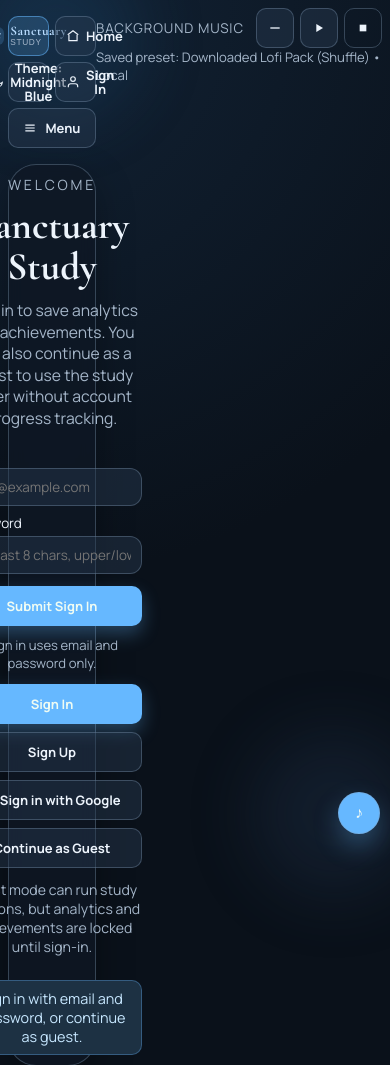
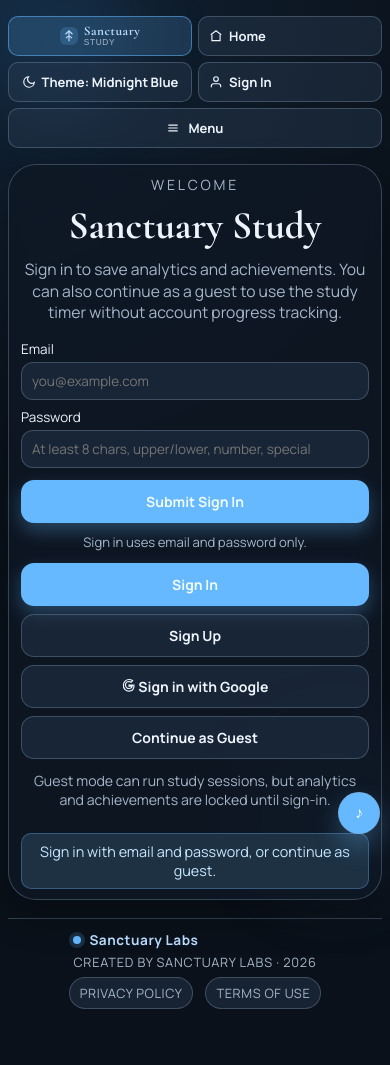
Before and after one commit to TOLearnsCode/Sanctuary-Study, a website: page index.html in a window 390 px wide. Shown: the top 1065 px of the page. After the commit the page ends 1029 px from the top, so only its background shows below. Drawn offline with nearby package versions, Linux system fonts and the light colour scheme; no server answers.

Commit message:
fix: restore music dock hidden state, fix mobile navbar layout, tighten Firestore security rules
- Restore .music-dock display:none that was incorrectly removed during dead CSS cleanup
- Fix 761-768px breakpoint gap where mobile toggle showed but column layout didn't
- Add 2-column grid for top-left-controls in portrait mode (was only at ≤430px)
- Add text truncation on .home-nav-btn and .theme-toggle to prevent overflow
- Narrow button selector in portrait breakpoint to avoid styling non-navbar buttons
- Tighten Firestore rules: owner-only access, field count limits, schema validation

```diff
--- a/style.css
+++ b/style.css
@@ -517,6 +517,9 @@
   gap: 8px;
   cursor: pointer;
   transition: transform 0.16s ease, background-color 0.2s ease;
+  overflow: hidden;
+  text-overflow: ellipsis;
+  white-space: nowrap;
 }
 
 .home-nav-btn:hover {
@@ -538,6 +541,9 @@
   gap: 10px;
   cursor: pointer;
   transition: transform 0.16s ease, background-color 0.2s ease;
+  overflow: hidden;
+  text-overflow: ellipsis;
+  white-space: nowrap;
 }
 
 .theme-toggle:hover {
@@ -3093,8 +3099,10 @@
   color: var(--text);
 }
 
-/* Music dock is hidden by default via the .hidden class in HTML.
-   JS removes .hidden when the dock should be visible. */
+/* Music dock is intentionally hidden; music controls live in the FAB popup. */
+.music-dock {
+  display: none !important;
+}
 
 .music-dock-head {
   display: flex;
@@ -3513,7 +3521,7 @@
   }
 }
 
-@media (max-width: 760px) {
+@media (max-width: 768px) and (orientation: portrait) {
   body {
     padding: 12px 10px 20px;
   }
@@ -3525,12 +3533,15 @@
 
   .top-left-controls {
     width: 100%;
-    justify-content: flex-start;
+    display: grid;
+    grid-template-columns: repeat(2, minmax(0, 1fr));
+    gap: 6px;
   }
 
   .mobile-nav-toggle {
     display: inline-flex;
-    margin-left: auto;
+    justify-content: center;
+    width: 100%;
   }
 
   .top-nav-desktop {
@@ -3753,11 +3764,6 @@
     padding: 0;
     justify-content: center;
     flex: none;
-  }
-
-  .top-left-controls {
-    display: grid;
-    grid-template-columns: repeat(2, minmax(0, 1fr));
   }
 
   .top-nav-desktop {
@@ -4197,9 +4203,7 @@
     gap: 6px;
   }
 
-  button,
-  .btn,
-  .nav-btn,
+  .app-logo-btn,
   .home-nav-btn,
   .theme-toggle,
   .mobile-nav-toggle {
```
Also changed, not shown: 1 other file.
